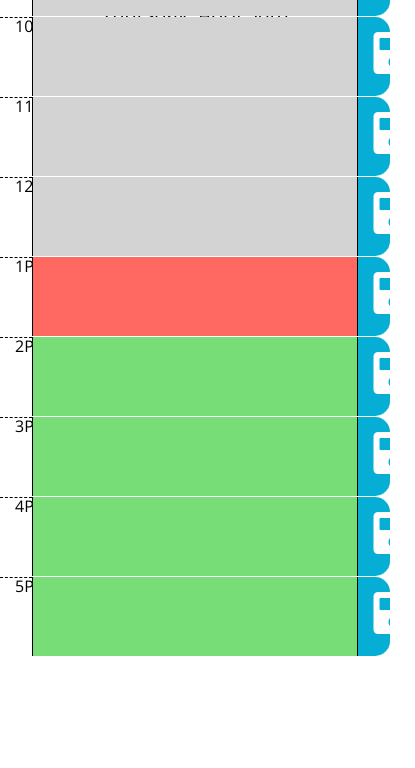
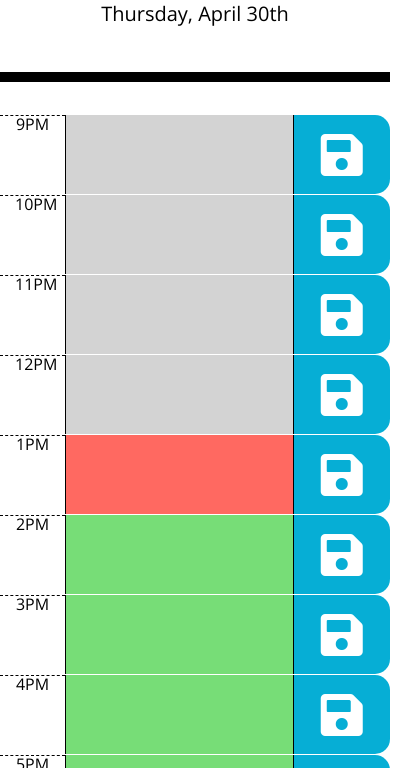
Before and after one commit to Jack-Aaron/Work-Day-Scheduler, a plain HTML site: page index.html in a window 390 px wide. Shown: the part 265-1033 px from the top of the page, 415 px wide, since content can reach past the window. Before the commit the page ends 921 px from the top, so only its background shows below. Drawn offline with nearby package versions, Linux system fonts and the light colour scheme.

Commit message:
made the page responsive

```diff
--- a/script.js
+++ b/script.js
@@ -32,7 +32,7 @@ $(document).ready(function () {
 
             // creates 9 size-1 columns showing the hour inside parent row
             var $newHour = $("<div>");
-            $newHour.attr("class", "col-1 hour");
+            $newHour.attr("class", "col-2 col-lg-1 hour");
             // AM or PM?
             var meridiem = "PM";
             $newHour.text(h + meridiem);
@@ -47,15 +47,15 @@ $(document).ready(function () {
             // checks time before determining class
             console.log(h);
             console.log(time);
-            if (h < time) {$newTextArea.attr("class", "col-10 description past");}
-            else if (h === time) {$newTextArea.attr("class", "col-10 description present");}
-            else {$newTextArea.attr("class", "col-10 description future");}
+            if (h < time) {$newTextArea.attr("class", "col-7 col-lg-10 description past");}
+            else if (h === time) {$newTextArea.attr("class", "col-7 col-lg-10 description present");}
+            else {$newTextArea.attr("class", "col-7 col-lg-10 description future");}
             // writes the textarea with correctly time-coded class
             $newRow.append($newTextArea);
 
             // creates 9 size-1 columns with save buttons inside parent row
             var $newSaveButton = $("<div>");
-            $newSaveButton.attr("class", "col-1 saveBtn");
+            $newSaveButton.attr("class", "col-3 col-lg-1 saveBtn");
             $newRow.append($newSaveButton);
 
             // creates "save" icons within each save button column
--- a/style.css
+++ b/style.css
@@ -19,7 +19,6 @@ textarea{
   color: black;
   border-radius: 0;
   border-bottom: 10px solid black;
-  height: 20vh; /** new **/
 }
 
 .description{
@@ -33,7 +32,7 @@ textarea{
 
 /** new CSS for save icon **/
 i {
-  margin-top: 1.5vh;
+  margin-top: 0.33em;
   font-size: 3em;
 }
 
```
